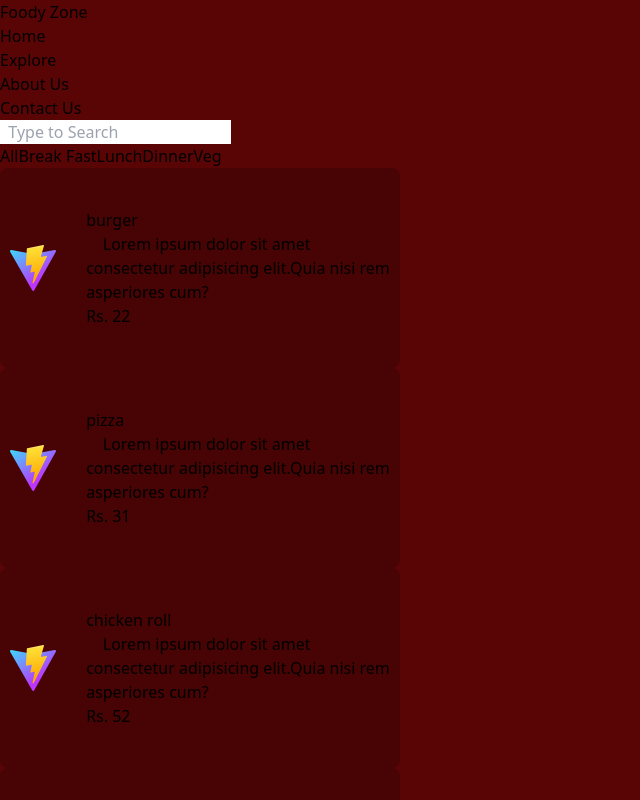
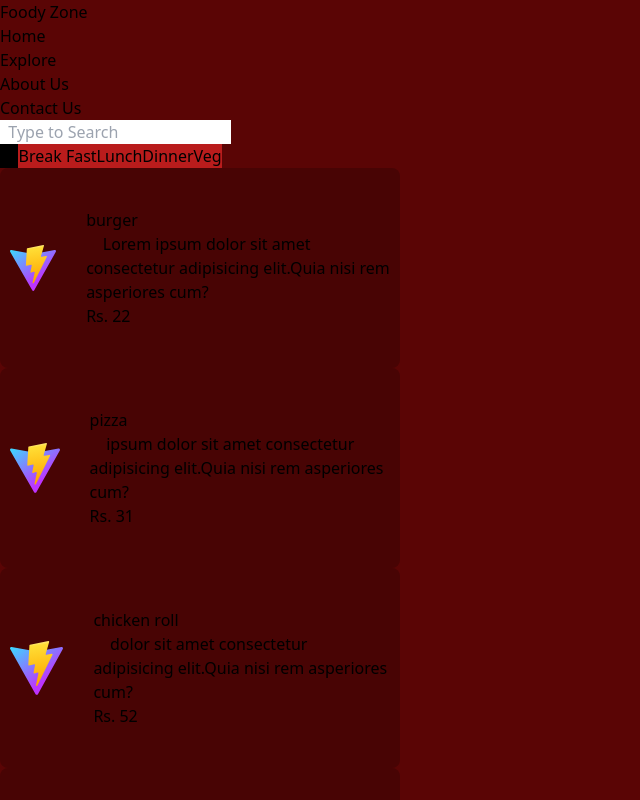
Before and after one commit to samirdhoran2000/foody-zone, a React (Vite) app: page / in a window 1280 px wide. Shown: the top 800 px of the page, without its empty margins (0-640 px from the left). Built offline with nearby package versions, Linux system fonts and the light colour scheme.

Commit message:
basic functionality works

```diff
--- a/src/App.jsx
+++ b/src/App.jsx
@@ -49,7 +49,6 @@
   const filteredFood = (type) => {
     console.log("type is ", type);
     if (type == "All") {
-
       console.log('filter data is ', data);
       setFilteredData(data);
       setSelectedBtn("All");
@@ -62,6 +61,7 @@
     setFilteredData(filter);
     setSelectedBtn(type);
     console.log(type);
+    console.log('setlected btn is ', selectedBtn);
   };
 
   //............................................................................................
@@ -69,6 +69,9 @@
     return (
       <button
         key={value.id}
+        style={{
+          backgroundColor: selectedBtn === value.name ? "black" : "#b91c1c",
+        }}
         className="px-4 py-2 rounded-lg hover:cursor-pointer hover:bg-red-700 active:bg-zinc-900 text-white"
         onClick={() => {
           filteredFood(value.name);
--- a/src/components/data.js
+++ b/src/components/data.js
@@ -54,7 +54,7 @@
     type: "Break Fast",
     title: "pizza",
     description:
-      "Lorem ipsum dolor sit amet consectetur adipisicing elit.Quia nisi rem asperiores cum?",
+      "ipsum dolor sit amet consectetur adipisicing elit.Quia nisi rem asperiores cum?",
     amount: 31,
   },
   {
@@ -62,7 +62,7 @@
     type: "Lunch",
     title: "chicken roll",
     description:
-      "Lorem ipsum dolor sit amet consectetur adipisicing elit.Quia nisi rem asperiores cum?",
+      "dolor sit amet consectetur adipisicing elit.Quia nisi rem asperiores cum?",
     amount: 52,
   },
   {
@@ -70,7 +70,7 @@
     type: "Dinner",
     title: "chicken roast",
     description:
-      "Lorem ipsum dolor sit amet consectetur adipisicing elit.Quia nisi rem asperiores cum?",
+      " sit amet consectetur adipisicing elit.Quia nisi rem asperiores cum?",
     amount: 30,
   },
   {
@@ -86,7 +86,7 @@
     title: "Kachori",
     type: "veg",
     description:
-      "Lorem ipsum dolor sit amet consectetur adipisicing elit.Quia nisi rem asperiores cum?",
+      "ipsum dolor sit amet consectetur adipisicing elit.Quia nisi rem asperiores cum?",
     amount: 5,
   },
   {
@@ -94,7 +94,7 @@
     title: "Panir",
     type: "veg",
     description:
-      "Lorem ipsum dolor sit amet consectetur adipisicing elit.Quia nisi rem asperiores cum?",
+      "dolor sit amet consectetur adipisicing elit.Quia nisi rem asperiores cum?",
     amount: 87,
   },
   {
@@ -114,7 +114,7 @@
 
 
 const getDelayedData = async () => {
-  await delay(100);
+  await delay(1000);
   return foodArray;
 };
 
```
